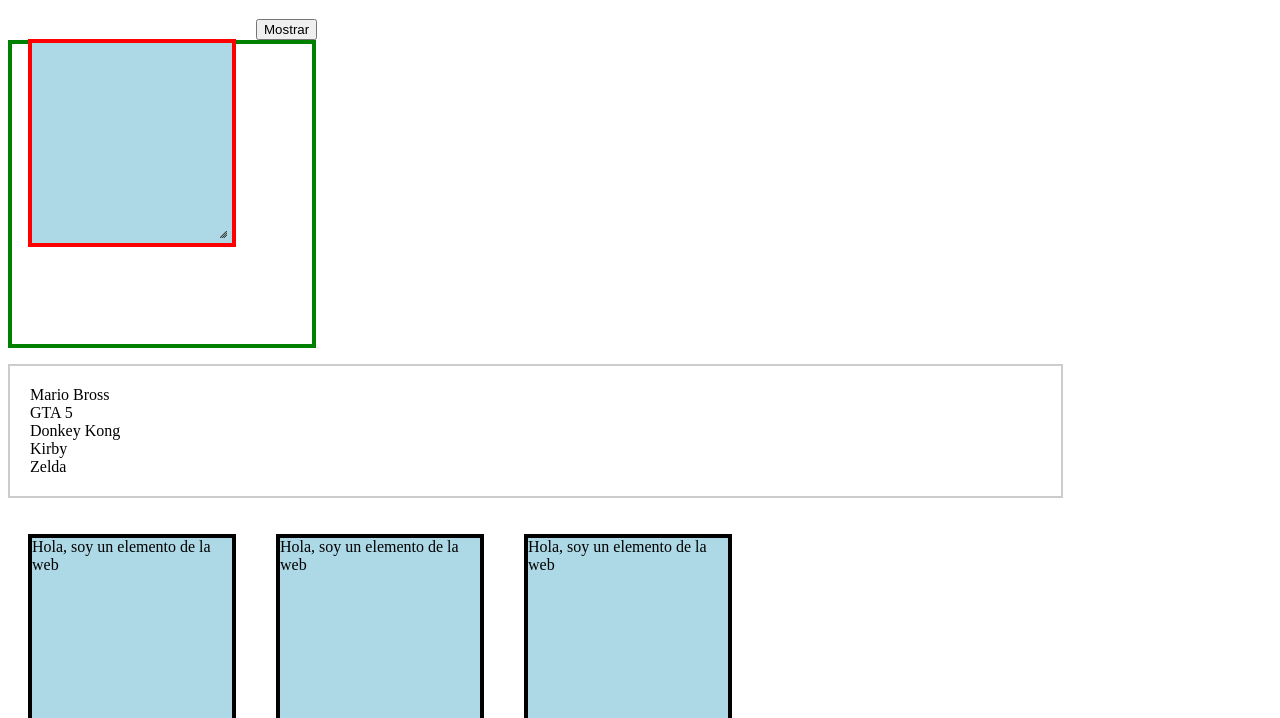
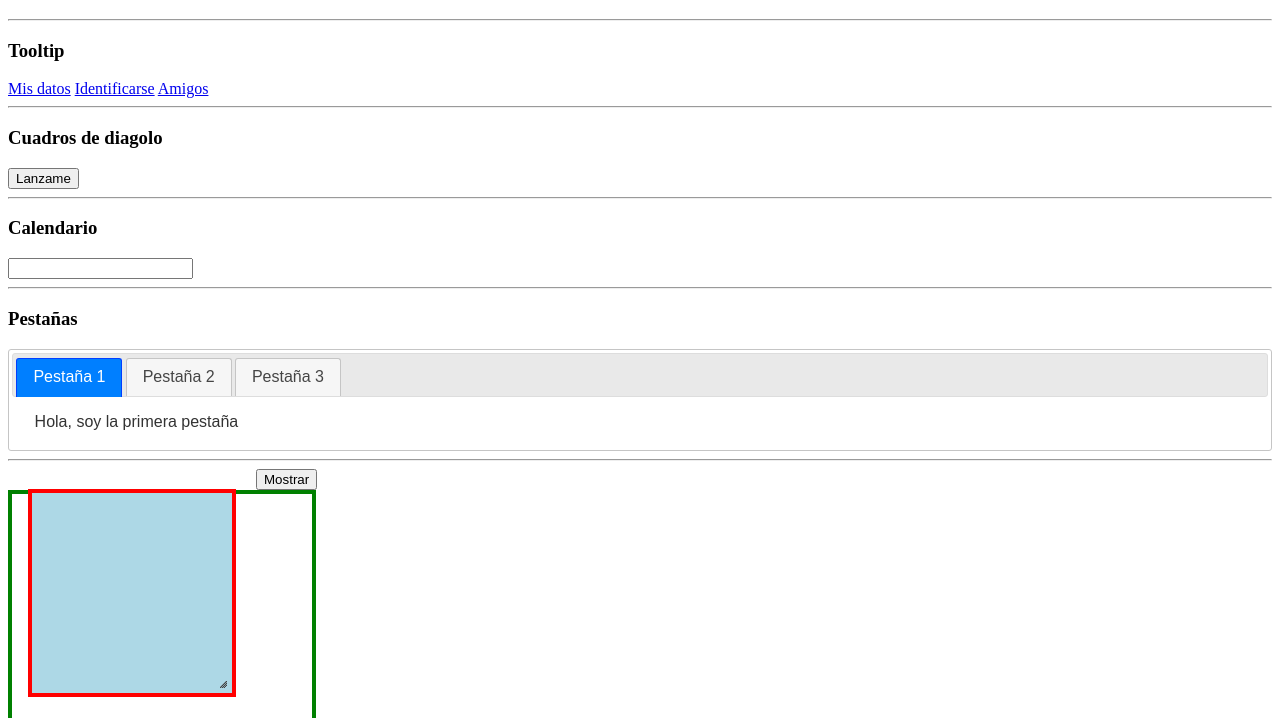
Before and after one commit to Ghdez13/Aprendiendo-jQuery, a plain HTML site: page interface.html in a window 1280 px wide. Shown: the part 61-779 px from the top of the page. Drawn offline with Linux system fonts and the light colour scheme.

Commit message:
En el ejercicio 06-interface.js, aprendimos como utilizar algunos efectos con el uso de métodos de jQuery

```diff
--- a/interface.html
+++ b/interface.html
@@ -52,7 +52,7 @@
             border: 4px solid green;
         }
 
-        .caja-efectos{
+        .caja-efectos {
             background: pink;
             float: none;
             display: none;
@@ -64,9 +64,49 @@
 <body>
     <h1>Aprendiendo interfaces con jQuery-UI</h1>
 
+    <hr />
+    <h3>Tooltip</h3>
+
+    <a href="#" title="Acceder a la sección de mis datos de esta web" id="mis-datos">Mis datos</a>
+    <a href="#" title="Logueate en esta web">Identificarse</a>
+    <a href="#" title="Ver todos mis amigos">Amigos</a>
+    <hr />
+
+    <h3>Cuadros de diagolo</h3>
+
+    <button id="lanzar-popup">Lanzame </button>
+    <div id="popup" title="¿Es seguro?" style="display: none;">
+        <p> Si continuas en el curso aprenderas mucho de JavaScript</p>
+    </div>
+    <hr />
+
+    <h3>Calendario</h3>
+    <input type="text" id="calendario" />
+
+    <hr />
+
+    <h3>Pestañas</h3>
+    <div id="pestanas">
+        <ul>
+            <li><a href="#tabs-1">Pestaña 1</a></li>
+            <li><a href="#tabs-2">Pestaña 2</a></li>
+            <li><a href="#tabs-3">Pestaña 3</a></li>
+
+        </ul>
+        <div id="tabs-1">
+            Hola, soy la primera pestaña
+        </div>
+        <div id="tabs-2">
+            Hola, soy la segunda pestaña
+        </div>
+        <div id="tabs-3">
+            Hola, soy la tercera pestaña
+        </div>
+    </div>
+
+    <hr />
     <button id="mostrar">Mostrar</button>
     <div class="caja-efectos elemento">
-
     </div>
 
     <div id="elemento-movible" class="elemento"> </div>
--- a/js/06-interface.js
+++ b/js/06-interface.js
@@ -1,4 +1,4 @@
-$(document).ready(function(){
+$(document).ready(function () {
     console.log("Hola");
 
     /*
@@ -20,7 +20,7 @@ $(document).ready(function(){
     On va utiliser la méthode "sortable" pour déplacer l'élément de la liste où on veut
     */
     $(".lista-seleccionable").sortable({
-    update: function(event,ui){
+        update: function (event, ui) {
             console.log("A cambiado la lista");
         }
     });
@@ -30,16 +30,33 @@ $(document).ready(function(){
     dans une élément droppable.
     */
     $("#area").droppable({
-    drop: function(){
+        drop: function () {
             console.log("Has soltado algo dentro del área");
         }
     });
 
-   /*
-
-   */
-$("#mostrar").click(function(){
-    $(".caja-efectos").toggle("shake",4000);
+    // les effets
+    $("#mostrar").click(function () {
+        $(".caja-efectos").toggle("shake", 4000);
     });
 
+    //La utilisation de la méthode "ToolTip"
+    //Il y a beaucoup de choses a faire avec la méthode tooltip, on peut visiter le site web de jQuery par plus information
+
+    $(document).tooltip();
+
+    //La méthode "dialog" on l'utilise pour lancer une fenêtre contextuelle
+    $("#lanzar-popup").click(function () {
+        $("#popup").dialog();
+
     });
+
+    // la méthode "datepicker", on utilise cette méthode pour la creation d'un calendrier
+
+    $("#calendario").datepicker();
+
+    //La méthode "tabs" on l'utilise pour la creation d'onglets
+
+    $("#pestanas").tabs();
+
+});
```
Lines whose indentation alone changed are shown as unchanged.
